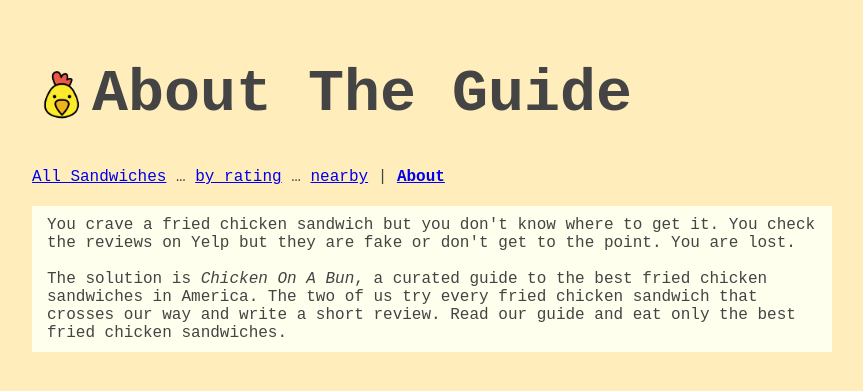
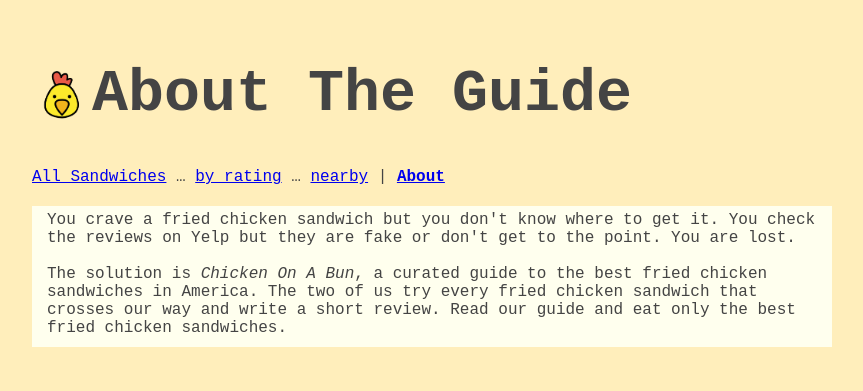
Before and after one commit to stefanthoss/chickenonabun, a Jekyll site: the page built from about.html, in a window 1280 px wide. Shown: the top 391 px of the page, without its empty margins (208-1071 px from the left). Built offline with Jekyll 4.4.1, drawn with Linux system fonts in a browser that asks for light colours.

Commit message:
Fix desktop layout

```diff
--- a/assets/stylesheets/desktop.css
+++ b/assets/stylesheets/desktop.css
@@ -1,10 +1,11 @@
 .distance-indicator {
+  font-style: italic;
+  padding: 10px;
   position: absolute;
-  font-style: italic;
   right: 0;
   text-align: right;
   top: 0;
-  width: 100px;
+  width: 200px;
 }
 
 .header-icon {
@@ -19,7 +20,8 @@
 .restaurant {
   background-color: #ffffee;
   margin-bottom: 20px;
-  padding: 10px 15px 10px 15px;
+  padding: 5px 15px 10px 15px;
+  position: relative;
 }
 
 .sandwich-image {
```
